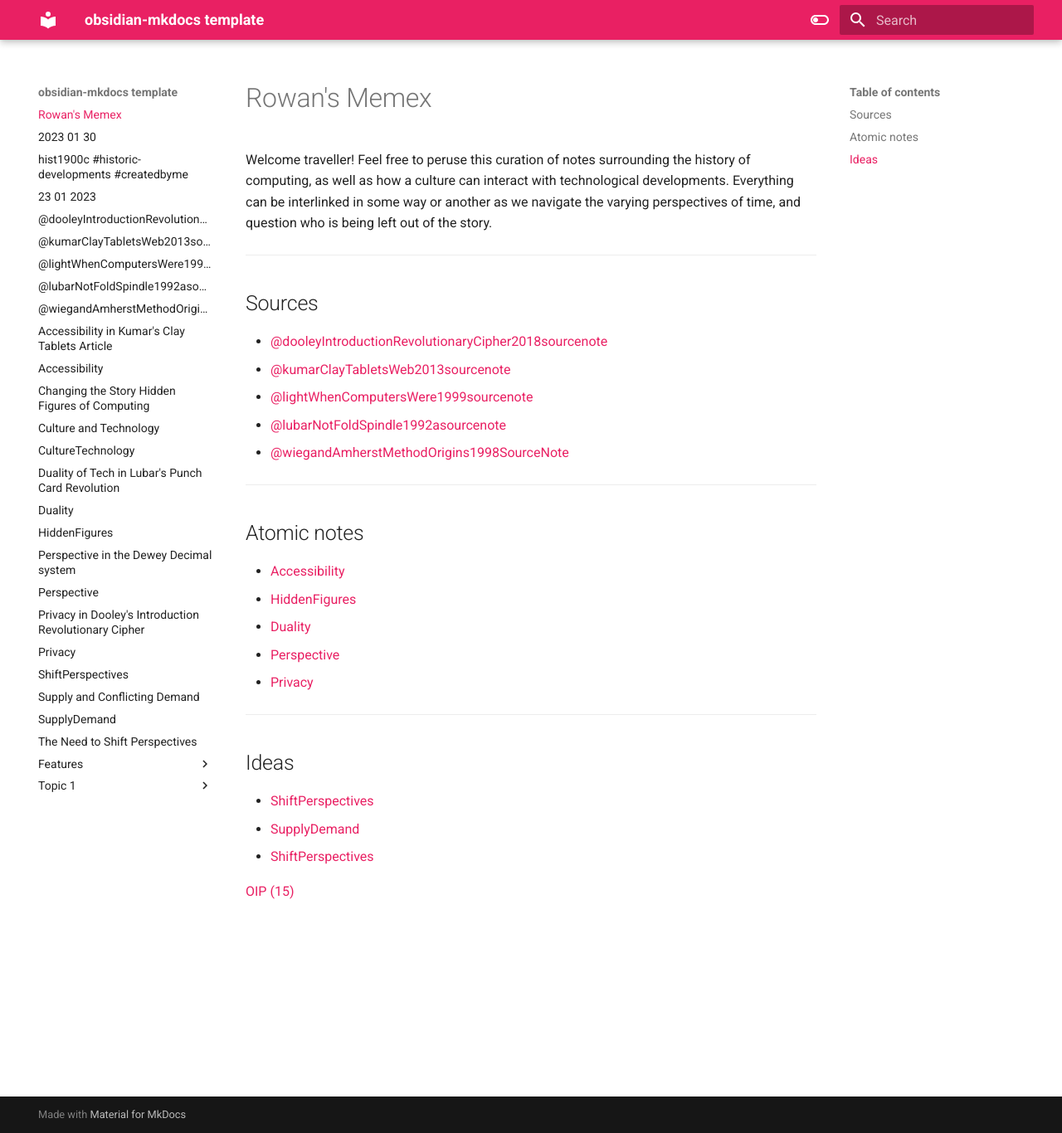
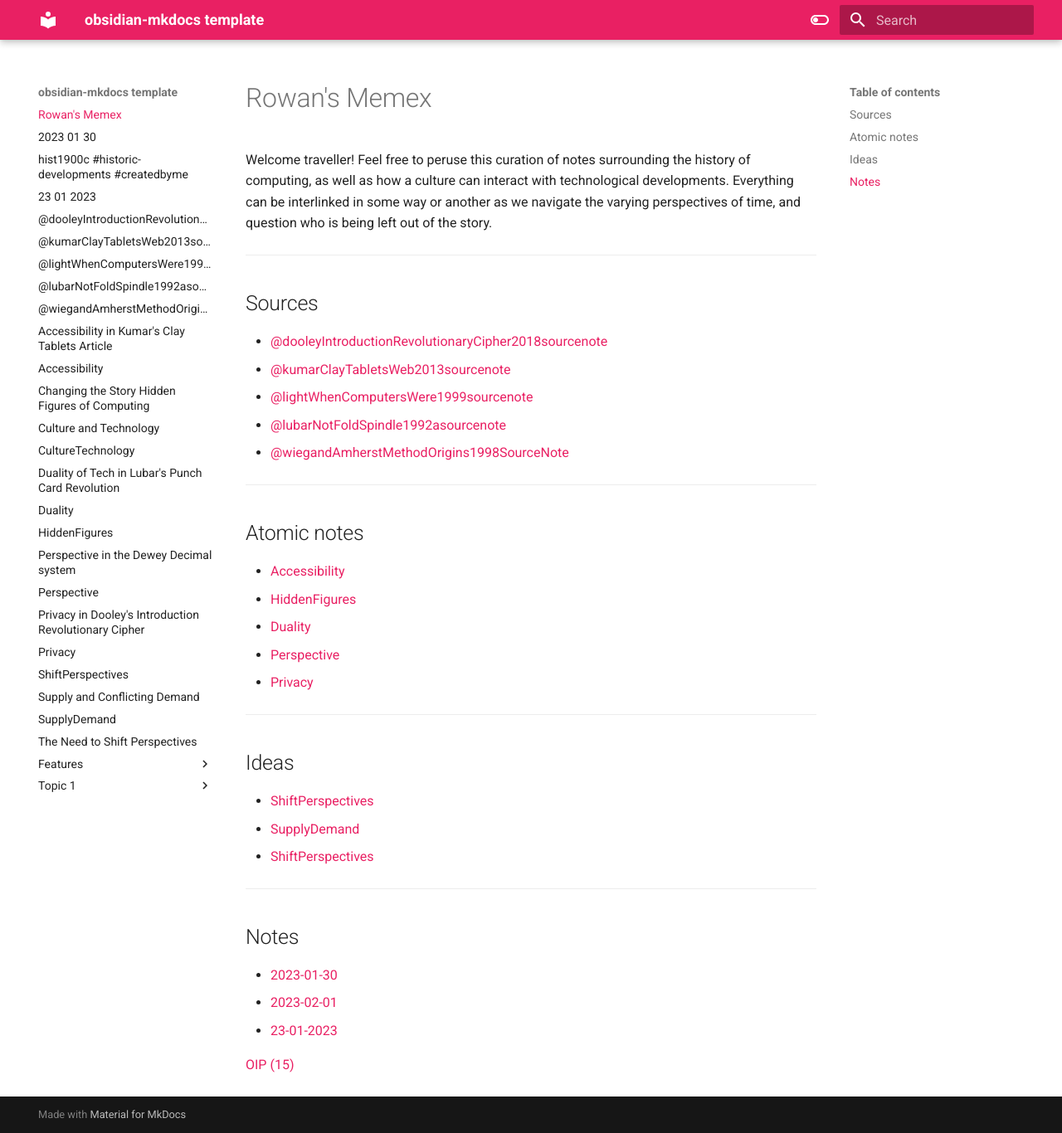
Before and after one commit to rowanegg/thememexofegg, an MkDocs documentation site: the page built from docs/index.md, in a window 1280 px wide and 1366 px high. Shown: the whole window at 83% size. Built offline with MkDocs 1.6.1 and Material for MkDocs 9.7.7, drawn with Linux system fonts in a browser that asks for light colours.

Commit message:
Add files via upload

```diff
--- a/docs/index.md
+++ b/docs/index.md
@@ -28,5 +28,12 @@ Welcome traveller! Feel free to peruse this curation of notes surrounding the hi
 - [SupplyDemand](SupplyDemand.md)
 - [ShiftPerspectives](ShiftPerspectives.md)
 
+---
+
+## Notes
+- [2023-01-30](2023-01-30.md)
+- [2023-02-01](2023-02-01.md)
+- [23-01-2023](23-01-2023.md)
+
 
 [OIP (15)](OIP%20(15).jpg)
```
